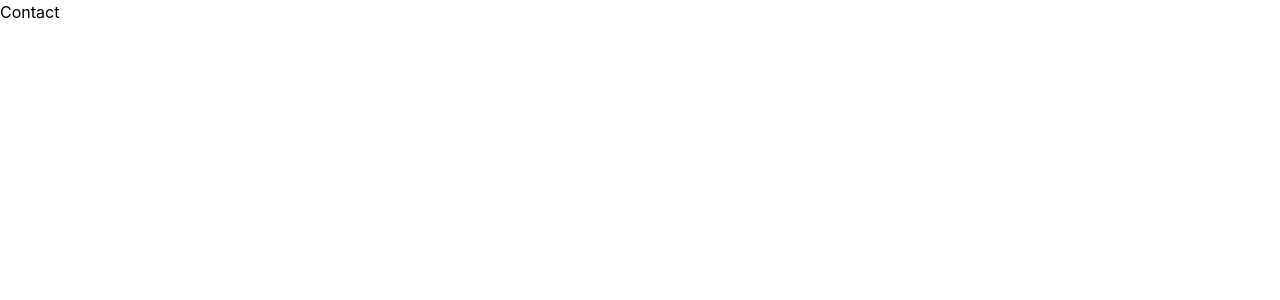
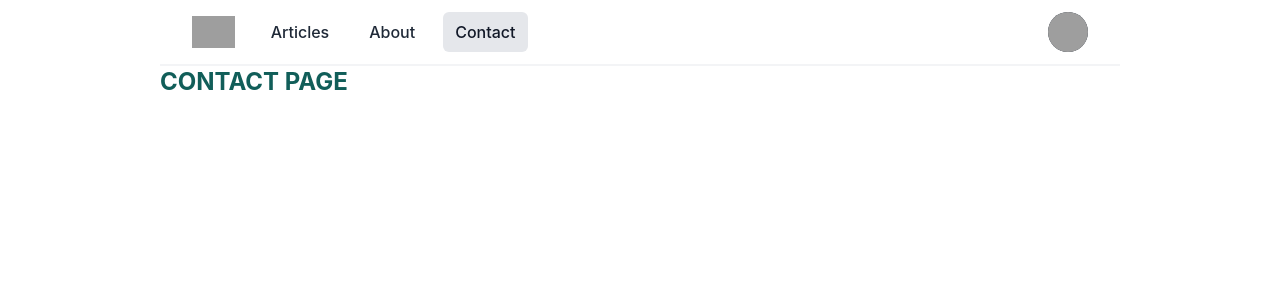
Before and after one commit to PierreLouisLetoquart/nextjs-supabase-blog, a Next.js app in the folder frontend/: page /contact in a window 1280 px wide. Shown: the top 300 px of the page. Built offline with nearby package versions, Linux system fonts and the light colour scheme; grey boxes are pictures that could not be loaded.

Commit message:
feat: adding nav to articles and contact pages

```diff
--- a/frontend/pages/articles.js
+++ b/frontend/pages/articles.js
@@ -1,3 +1,15 @@
-export default function Articles() {
-  return <h1>Articles</h1>;
+import Navbar from "../components/Navbar";
+
+export default function Contact() {
+  return (
+    <main className=" bg-white px-10 dark:bg-gray-900 md:px-20 lg:px-40">
+      <section className="min-h-screen">
+        <Navbar />
+
+        <h2 className="text-2xl font-bold text-teal-800">
+          ARTICLES PAGE
+        </h2>
+      </section>
+    </main>
+  );
 }
--- a/frontend/pages/contact.js
+++ b/frontend/pages/contact.js
@@ -1,3 +1,16 @@
+// https://www.youtube.com/watch?v=e595v_M60W4&list=PLYmDjL9mFsW8uKDn4M6lEpT99XA_-nXrR&index=1
+import Navbar from "../components/Navbar";
+
 export default function Contact() {
-  return <h1>Contact</h1>;
+  return (
+    <main className=" bg-white px-10 dark:bg-gray-900 md:px-20 lg:px-40">
+      <section className="min-h-screen">
+        <Navbar />
+
+        <h2 className="text-2xl font-bold text-teal-800">
+          CONTACT PAGE
+        </h2>
+      </section>
+    </main>
+  );
 }
```
